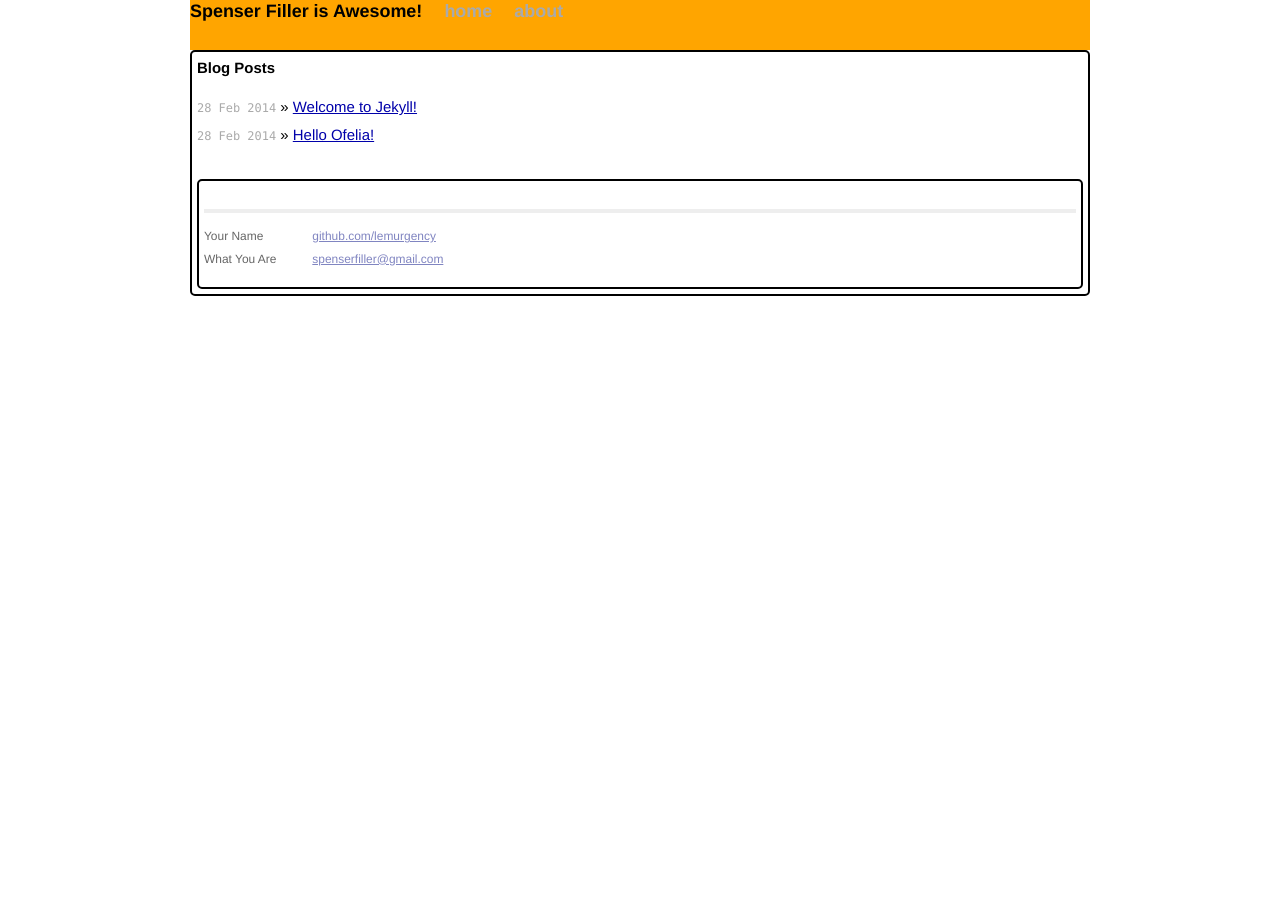
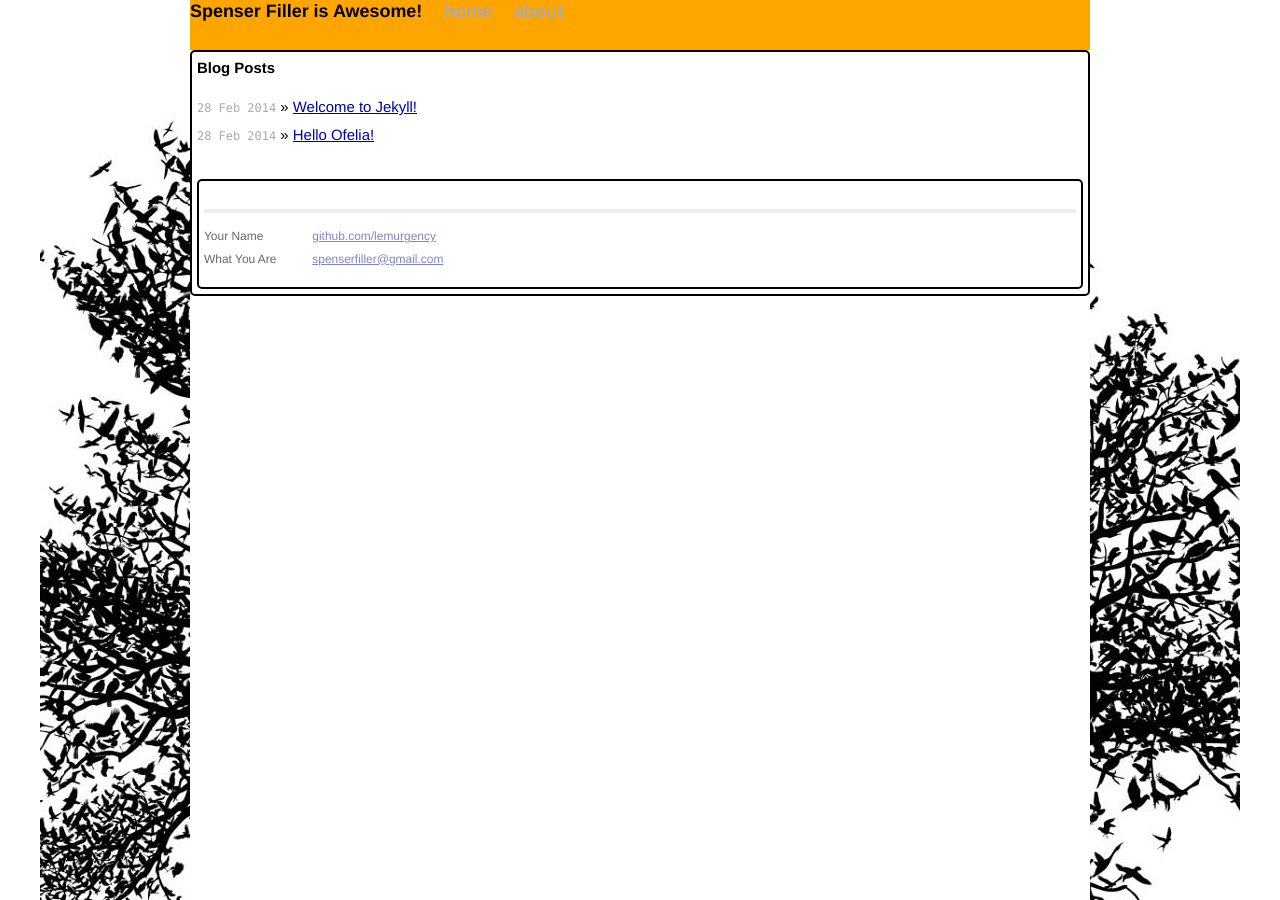
Before and after one commit to lemurgency/lemurgency.github.io, a Jekyll site: the page built from index.html, in a window 1280 px wide. Built offline with Jekyll 4.4.1, drawn with Linux system fonts in a browser that asks for light colours; Markdown is read by kramdown in place of the engine named in the settings.

Commit message:
Background tree addition

```diff
--- /dev/null
+++ b/Gemfile
@@ -0,0 +1,2 @@
+source 'https://rubygems.org'
+gem 'github-pages'
--- a/css/main.css
+++ b/css/main.css
@@ -56,7 +56,11 @@ a:visited { color: #a0a; }
 /*****************************************************************************/
 
 .page {
-background-color: white;
+background-image:url('/assets/background-tree.jpg');
+background-position: center;
+background-attachment: center;
+margin: auto;
+width: 1200px;
 }
 .site {
   font-size: 115%;
@@ -65,7 +69,7 @@ background-color: white;
   margin: 0 auto;
   line-height: 1.5em;
   background-color: white;
-  min-height: 500px;
+  min-height: 900px;
 }
 
 .content {
```
Also changed, not shown: Gemfile.lock (added), assets/background-tree.jpg (added), 1 other file.
